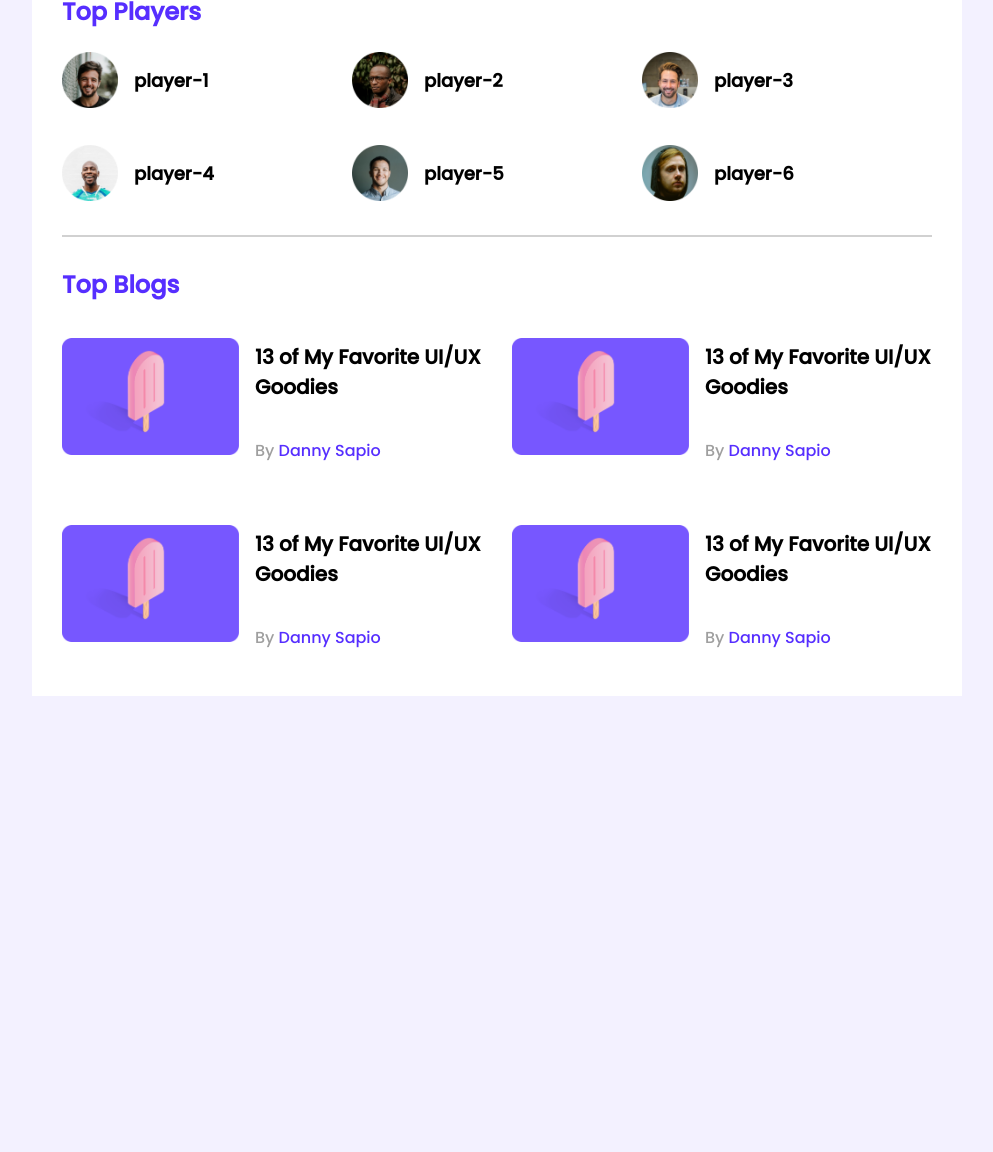
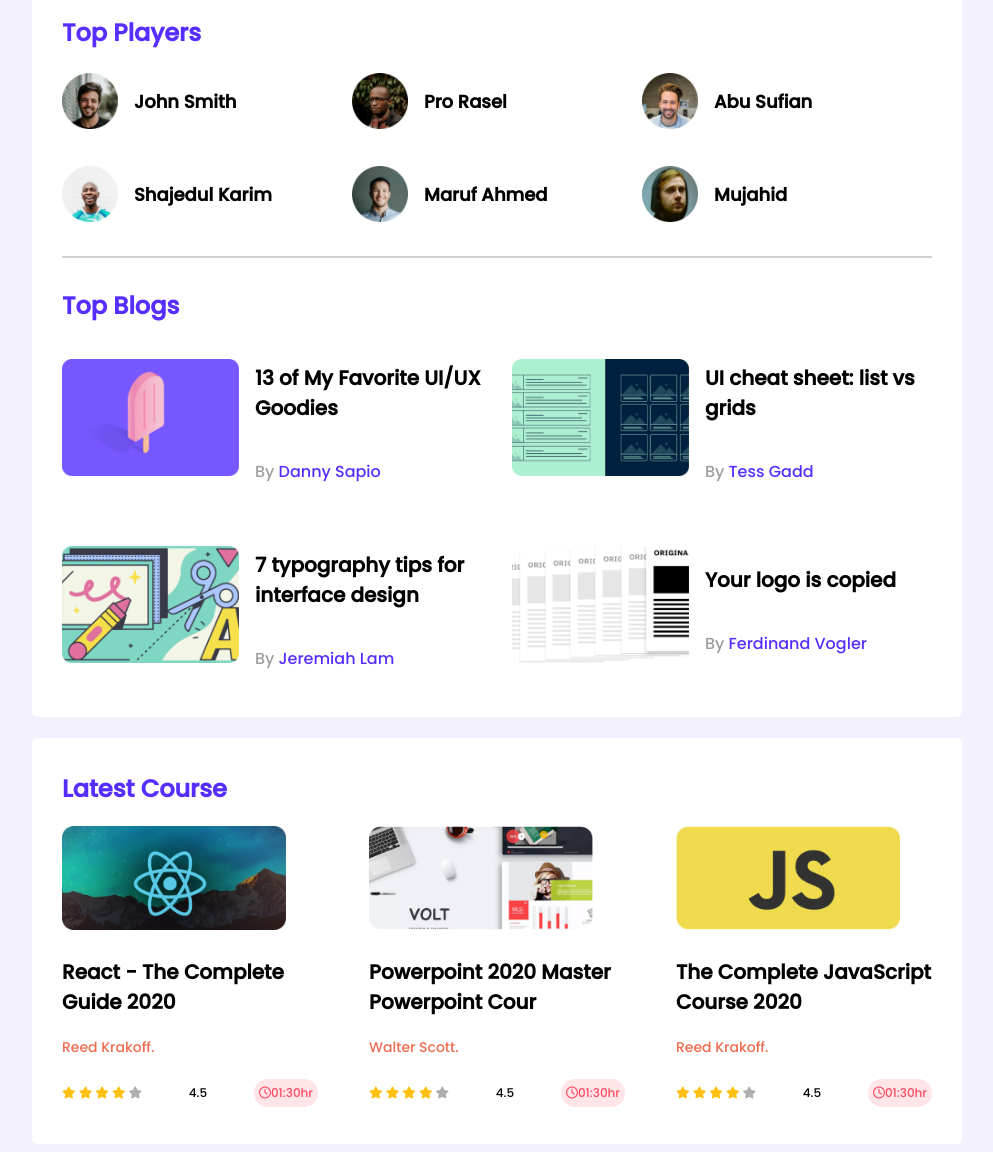
Before and after one commit to tanvir-taqi/leader-board-practice, a plain HTML site: page index.html in a window 1280 px wide. Shown: the part 47-1199 px from the top of the page, without its empty margins (143-1136 px from the left). Before the commit the page ends 800 px from the top, so only its background shows below. Drawn offline with Linux system fonts and the light colour scheme.

Commit message:
beep beep beep

```diff
--- a/index.html
+++ b/index.html
@@ -5,6 +5,7 @@
     <meta http-equiv="X-UA-Compatible" content="IE=edge">
     <meta name="viewport" content="width=device-width, initial-scale=1.0">
     <title>Leader Board</title>
+    <script src="https://kit.fontawesome.com/1d0b6863f2.js" crossorigin="anonymous"></script>
     <link rel="stylesheet" href="style.css">
 </head>
 <body>
@@ -26,27 +27,27 @@
                 <div class="all-players">
                     <div class="player">
                         <img src="images/players/player-1.png" alt="">
-                        <h3 class="player-name">player-1</h3>
+                        <h3 class="player-name">John Smith</h3>
                     </div>
                     <div class="player">
                         <img src="images/players/player-2.png" alt="">
-                        <h3 class="player-name">player-2</h3>
+                        <h3 class="player-name">Pro Rasel</h3>
                     </div>
                     <div class="player">
                         <img src="images/players/player-3.png" alt="">
-                        <h3 class="player-name">player-3</h3>
+                        <h3 class="player-name">Abu Sufian</h3>
                     </div>
                     <div class="player">
                         <img src="images/players/player-4.png" alt="">
-                        <h3 class="player-name">player-4</h3>
+                        <h3 class="player-name">Shajedul Karim</h3>
                     </div>
                     <div class="player">
                         <img src="images/players/player-5.png" alt="">
-                        <h3 class="player-name">player-5</h3>
+                        <h3 class="player-name">Maruf Ahmed</h3>
                     </div>
                     <div class="player">
                         <img src="images/players/player-6.png" alt="">
-                        <h3 class="player-name">player-6</h3>
+                        <h3 class="player-name">Mujahid</h3>
                     </div>
                 </div>
             </div>
@@ -66,32 +67,108 @@
                     </article>
                     <article class="blog">
                         <div class="thumbnail">
-                            <img src="./images/blogs/blog-1.png" alt="">
+                            <img src="./images/blogs/blog-2.png" alt="">
                         </div>
                         <div class="blog-info">
-                            <h3 class="blog-title">13 of My Favorite UI/UX Goodies</h3>
-                            <p class="blog-author">By <a href="">Danny Sapio</a></p>
+                            <h3 class="blog-title">UI cheat sheet: list vs grids</h3>
+                            <p class="blog-author">By <a href="">Tess Gadd</a></p>
                         </div>
                     </article>
                     <article class="blog">
                         <div class="thumbnail">
-                            <img src="./images/blogs/blog-1.png" alt="">
+                            <img src="./images/blogs/blog-3.png" alt="">
                         </div>
                         <div class="blog-info">
-                            <h3 class="blog-title">13 of My Favorite UI/UX Goodies</h3>
-                            <p class="blog-author">By <a href="">Danny Sapio</a></p>
+                            <h3 class="blog-title">7 typography tips for interface design</h3>
+                            <p class="blog-author">By <a href="">Jeremiah Lam</a></p>
                         </div>
                     </article>
                     <article class="blog">
                         <div class="thumbnail">
-                            <img src="./images/blogs/blog-1.png" alt="">
+                            <img src="./images/blogs/blog-4.png" alt="">
                         </div>
                         <div class="blog-info">
-                            <h3 class="blog-title">13 of My Favorite UI/UX Goodies</h3>
-                            <p class="blog-author">By <a href="">Danny Sapio</a></p>
+                            <h3 class="blog-title">Your logo is copied</h3>
+                            <p class="blog-author">By <a href="">Ferdinand Vogler</a></p>
                         </div>
                     </article>
                 </div>
+            </div>
+        </section>
+
+        <section class="container">
+            <h2 class="section-title">Latest Course</h2>
+            <div class="courses">
+                <div class="course">
+                    <div class="course-banner">
+                        <img src="./images/courses/course-1.png" alt="">
+                    </div>
+                   <div class="course-detail">
+                    <h3>React - The Complete Guide 2020</h3>
+                    <p class="course-author">Reed Krakoff.</p>
+                    <div class="course-info">
+                        <div>
+                            <i class="fa-solid fa-star filled"></i>
+                            <i class="fa-solid fa-star filled"></i>
+                            <i class="fa-solid fa-star filled"></i>
+                            <i class="fa-solid fa-star filled"></i>
+                            <i class="fa-solid fa-star empty"></i>
+                        </div>
+                        <p>4.5</p>
+                        <div class="course-duration">
+                            <i class="fa-regular fa-clock"></i>
+                            01:30hr
+                        </div>
+                    </div>
+                   </div>
+                </div>
+                <div class="course">
+                    <div class="course-banner">
+                        <img src="./images/courses/course-2.png" alt="">
+                    </div>
+                   <div class="course-detail">
+                    <h3>Powerpoint 2020 Master Powerpoint Cour</h3>
+                    <p class="course-author">Walter Scott.</p>
+                    <div class="course-info">
+                        <div>
+                            <i class="fa-solid fa-star filled"></i>
+                            <i class="fa-solid fa-star filled"></i>
+                            <i class="fa-solid fa-star filled"></i>
+                            <i class="fa-solid fa-star filled"></i>
+                            <i class="fa-solid fa-star empty"></i>
+                        </div>
+                        <p>4.5</p>
+                        <div class="course-duration">
+                            <i class="fa-regular fa-clock"></i>
+                            01:30hr
+                        </div>
+                    </div>
+                   </div>
+                </div>
+                <div class="course">
+                    <div class="course-banner">
+                        <img src="./images/courses/course-3.png" alt="">
+                    </div>
+                   <div class="course-detail">
+                    <h3>The Complete JavaScript Course 2020</h3>
+                    <p class="course-author">Reed Krakoff.</p>
+                    <div class="course-info">
+                        <div>
+                            <i class="fa-solid fa-star filled"></i>
+                            <i class="fa-solid fa-star filled"></i>
+                            <i class="fa-solid fa-star filled"></i>
+                            <i class="fa-solid fa-star filled"></i>
+                            <i class="fa-solid fa-star empty"></i>
+                        </div>
+                        <p>4.5</p>
+                        <div class="course-duration">
+                            <i class="fa-regular fa-clock"></i>
+                            01:30hr
+                        </div>
+                    </div>
+                   </div>
+                </div>
+
             </div>
         </section>
 
--- a/style.css
+++ b/style.css
@@ -8,12 +8,16 @@ body{
 }
 main{
     display: flex;
+    flex-direction: column;
+    align-items: center;
     justify-content: center;
 }
 .container{
     background-color: #ffffff;
     width: 870px;
     padding: 30px;
+    margin-top: 21px;
+    border-radius: 5px;
 
 }
 .section-title{
@@ -86,3 +90,91 @@ hr{
     text-decoration: none;
     color: #562EFF;
 }
+
+/* .courses style  */
+.courses{
+    display: grid;
+    grid-template-columns: repeat(3,1fr);
+    grid-column-gap: 51px;
+}
+.course{
+    display: flex;
+    flex-direction: column;
+
+}
+.course-banner img {
+    width: 224px;
+    height: 104px;
+}
+.course-detail h3{
+    font-size: 20px;
+}
+.course-author{
+    font-size: 14px ;
+    color: #ED6B4F;
+}
+.course-info{
+    display: flex;
+    font-size: 12px;
+    align-items: center;
+    justify-content: space-between;
+}
+
+
+
+
+.course-duration{
+    background-color: #FFE4E8;
+    color: #FF4A60;
+    padding: 5px 5px;
+    border-radius: 25px;
+    display: flex;
+    justify-content: center;
+    align-items: center;
+}
+.fa-star.filled{
+    color: #FFC014;
+}
+.fa-star.empty{
+    color:  #AEAEAE;
+
+}
+@media only screen and (max-width:576px){
+    .container{
+        width: 100%;
+    }
+    .all-players, .blogs, .courses{
+        grid-template-columns: repeat(1,1fr);
+
+    }
+    .blogs, .courses{
+        grid-row-gap: 70px;
+    }
+    .player, .blog, .course{
+        flex-direction: column;
+        justify-content: center;
+
+        padding: 30px;
+    }
+
+}
+
+@media only screen and (min-width:577px) and (max-width:991px) {
+    .container{
+        width: 100%;
+    }
+    .all-players{
+        grid-template-columns: repeat(2,1fr);
+
+    }
+    .blogs, .courses{
+        grid-template-columns: repeat(1,1fr);
+        grid-row-gap: 70px;
+    }
+    .player, .blog, .course{
+        flex-direction: column;
+        justify-content: center;
+
+        padding: 30px;
+    }
+}
```
